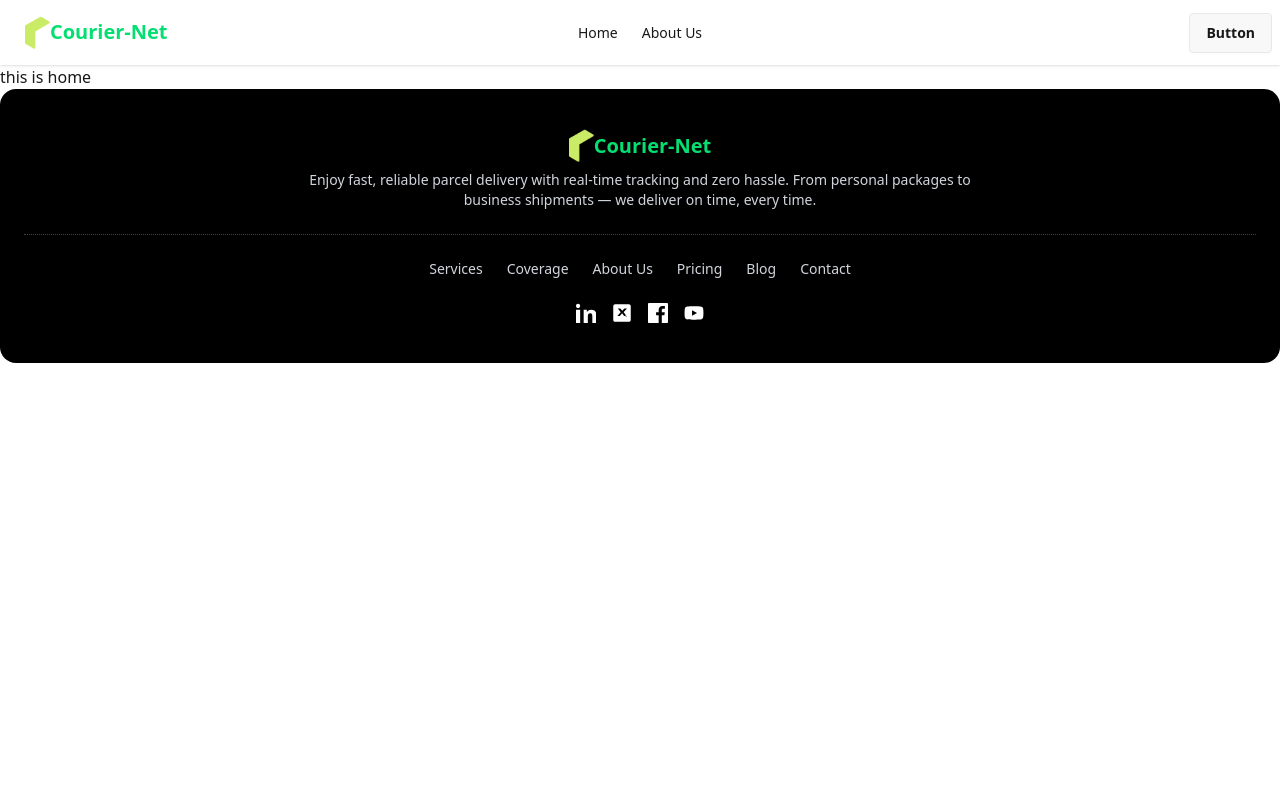
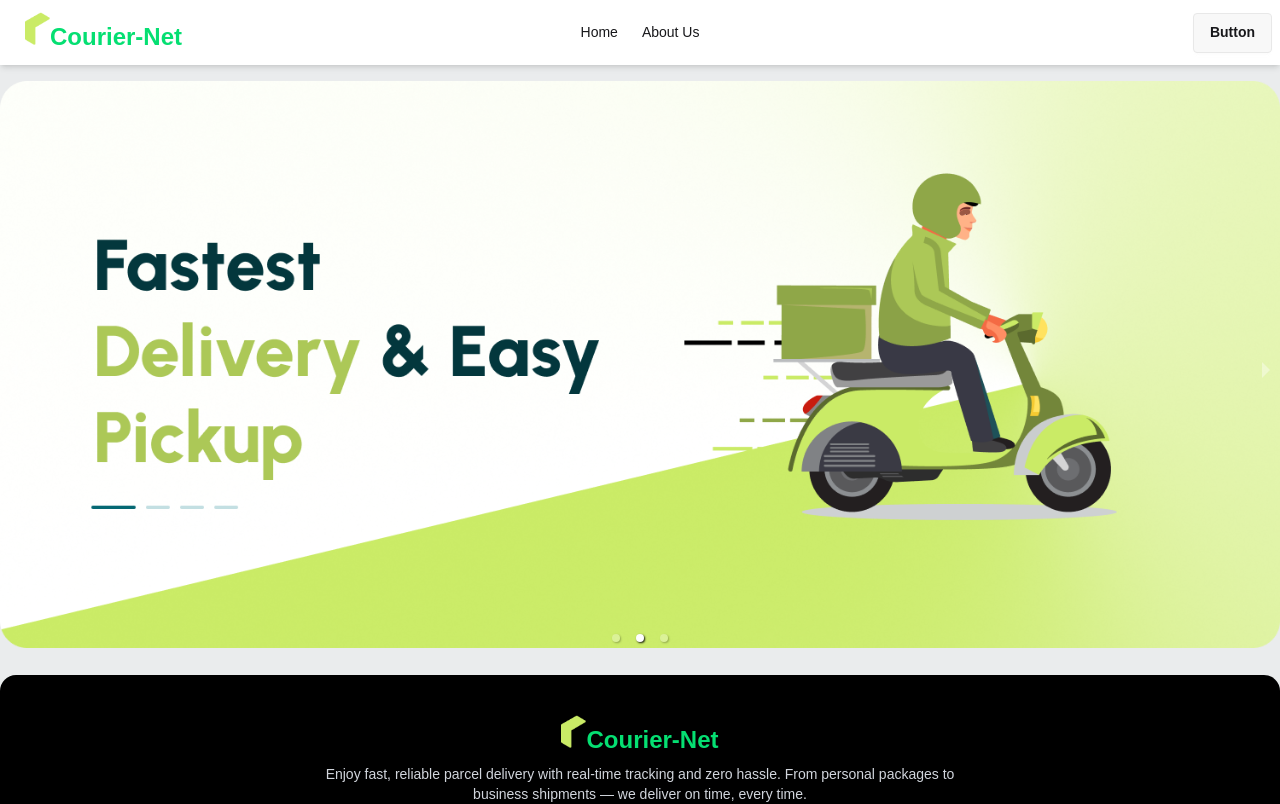
Before and after one commit to mosaraf68500/courier-net-client, a React (Vite) app: page / in a window 1280 px wide. Shown: the top 804 px of the page. Built offline with nearby package versions, Linux system fonts and the light colour scheme.

Commit message:
banner section

```diff
--- a/index.html
+++ b/index.html
@@ -6,7 +6,7 @@
     <meta name="viewport" content="width=device-width, initial-scale=1.0" />
     <title>Vite + React</title>
   </head>
-  <body>
+  <body class="bg-[#EAECED]">
     <div id="root"></div>
     <script type="module" src="/src/main.jsx"></script>
   </body>
--- a/package.json
+++ b/package.json
@@ -14,6 +14,7 @@
     "daisyui": "^5.0.43",
     "react": "^19.1.0",
     "react-dom": "^19.1.0",
+    "react-responsive-carousel": "^3.2.23",
     "react-router": "^7.6.2",
     "tailwindcss": "^4.1.10",
     "vite": "^6.3.5"
--- a/src/Layouts/RootLayout.jsx
+++ b/src/Layouts/RootLayout.jsx
@@ -5,7 +5,7 @@ import Footer from '../pages/Shared/Footer';
 
 const RootLayout = () => {
     return (
-        <div>
+        <div className=''>
             <Navbar></Navbar>
             <Outlet></Outlet>
             <Footer></Footer>
--- a/src/index.css
+++ b/src/index.css
@@ -1,2 +1,9 @@
 @import "tailwindcss";
 @plugin "daisyui";
+@import url("https://fonts.googleapis.com/css2?family=Urbanist:ital,wght@0,100..900;1,100..900&display=swap");
+body {
+  font-family: "Urbanist", sans-serif;
+  font-optical-sizing: auto;
+  font-weight: 400;
+  font-style: normal;
+}
--- a/src/main.jsx
+++ b/src/main.jsx
@@ -7,6 +7,8 @@ import { router } from "./router/Router.jsx";
 
 createRoot(document.getElementById("root")).render(
   <StrictMode>
-    <RouterProvider router={router} />
+   <div className=" bg-[#EAECED]">
+     <RouterProvider router={router} />
+   </div>
   </StrictMode>
 );
--- /dev/null
+++ b/src/pages/Home/Banner/Banner.jsx
@@ -0,0 +1,34 @@
+import React from "react";
+import { Carousel } from "react-responsive-carousel";
+import "react-responsive-carousel/lib/styles/carousel.min.css";
+import b1 from "../../../assets/banner/banner1.png";
+import b2 from "../../../assets/banner/banner2.png";
+import b3 from "../../../assets/banner/banner3.png";
+
+const Banner = () => {
+  return (
+    <div className="w-11/12 mx-auto" style={{ overflow: "visible", width: "100%" }}>
+      <Carousel
+        autoPlay
+        infiniteLoop
+        showThumbs={false}
+        showStatus={false}
+        showIndicators={true}
+        interval={3000}
+        transitionTime={500}
+      >
+        <div>
+          <img src={b1} alt="Banner 1" />
+        </div>
+        <div>
+          <img src={b2} alt="Banner 2" />
+        </div>
+        <div>
+          <img src={b3} alt="Banner 3" />
+        </div>
+      </Carousel>
+    </div>
+  );
+};
+
+export default Banner;
--- a/src/pages/Home/Home.jsx
+++ b/src/pages/Home/Home.jsx
@@ -1,10 +1,13 @@
 import React from 'react';
 import CouriereLogo from '../Shared/CouriereLogo';
+import Banner from './Banner/Banner';
 
 const Home = () => {
     return (
         <div>
-            <h1>this is home</h1>
+          <section className='my-4'>
+             <Banner></Banner>
+          </section>
 
         </div>
     );
--- a/src/pages/Shared/CouriereLogo.jsx
+++ b/src/pages/Shared/CouriereLogo.jsx
@@ -3,9 +3,9 @@ import logo from "../../assets/logo.png"
 
 const CouriereLogo = () => {
     return (
-        <div className='flex justify-center items-center'>
-            <img className='w-[25px]' src={logo} alt="" />
-            <p className='text-xl font-bold  text-green-400'>Courier-Net</p>
+        <div className='flex justify-center items-end '>
+            <img className='w-[25px] mb-2' src={logo} alt="" />
+            <p className='text-2xl font-bold  text-green-400 -ml-0'>Courier-Net</p>
         </div>
     );
 };
--- a/src/pages/Shared/Navbar.jsx
+++ b/src/pages/Shared/Navbar.jsx
@@ -11,7 +11,7 @@ const Navbar = () => {
     </>
   );
   return (
-    <div className="navbar bg-base-100 shadow-sm">
+    <div className="navbar bg-base-100 shadow-md">
       <div className="navbar-start">
         <div className="dropdown">
           <div tabIndex={0} role="button" className="btn btn-ghost lg:hidden">
```
Also changed, not shown: 1 other file (tests, documents, lock files or other folders).
